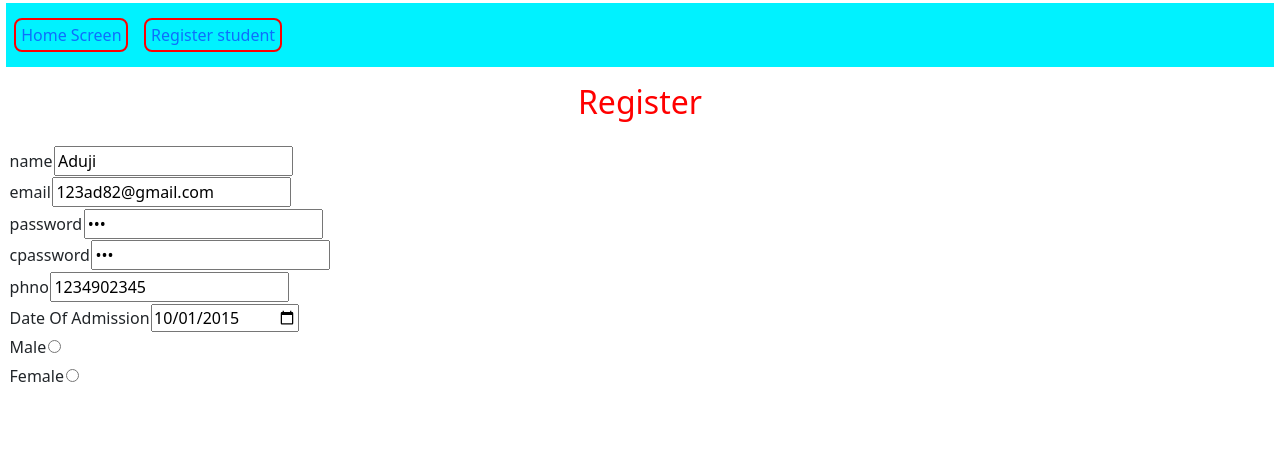
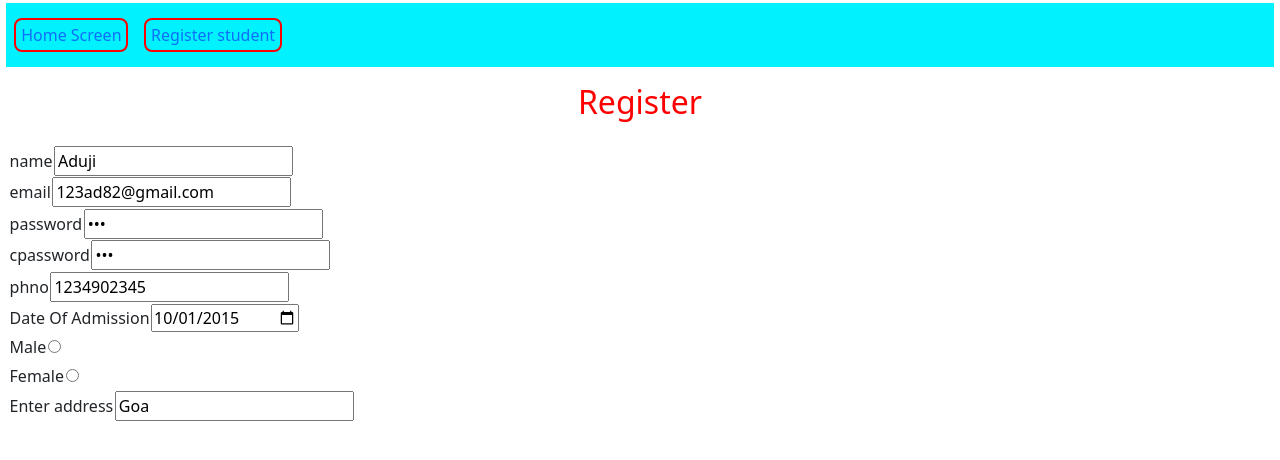
Before and after one commit to AdnanMuzavor/StudentoPedia, a React (Create React App) app in the folder client/: page /register in a window 1280 px wide. Shown: the top 460 px of the page. Built offline with nearby package versions, Linux system fonts and the light colour scheme.

Commit message:
Input for gender Input for address

```diff
--- a/client/src/Screens/Register.js
+++ b/client/src/Screens/Register.js
@@ -25,13 +25,15 @@ const RegisterScreen = () => {
 
     //Special handling for Gender
     if (e.target.name === "genderstring") {
-      if (e.target.value === "female") {
+      if (!(e.target.value == "female")) {
+        alert("Making male false and string female")
         setstudentDetails({
           ...studentDetails,
           male: false,
           genderstring: "female",
         });
       } else {
+        alert("Making male true and string male")
         setstudentDetails({
           ...studentDetails,
           male: true,
@@ -42,6 +44,14 @@ const RegisterScreen = () => {
       return;
     }
 
+    //Handling for Address
+    if(e.target.name==="address"){
+      console.log("address changed");
+      const state=e.target.value;
+      setstudentDetails((prev)=>{return {...prev,address:{state:state}}});
+      console.log(studentDetails);
+      return;
+    }
     //For other values
     const value = e.target.value;
     setstudentDetails({ ...studentDetails, [e.target.name]: value });
@@ -104,6 +114,13 @@ const RegisterScreen = () => {
           value="female"
           ChangeHandler={ChangeHandler}
         />
+         <InputField
+          type="text"
+          name="address"
+          label="Enter address"
+          value={studentDetails.address.state}
+          ChangeHandler={ChangeHandler}
+        />
       </form>
     </>
   );
```
